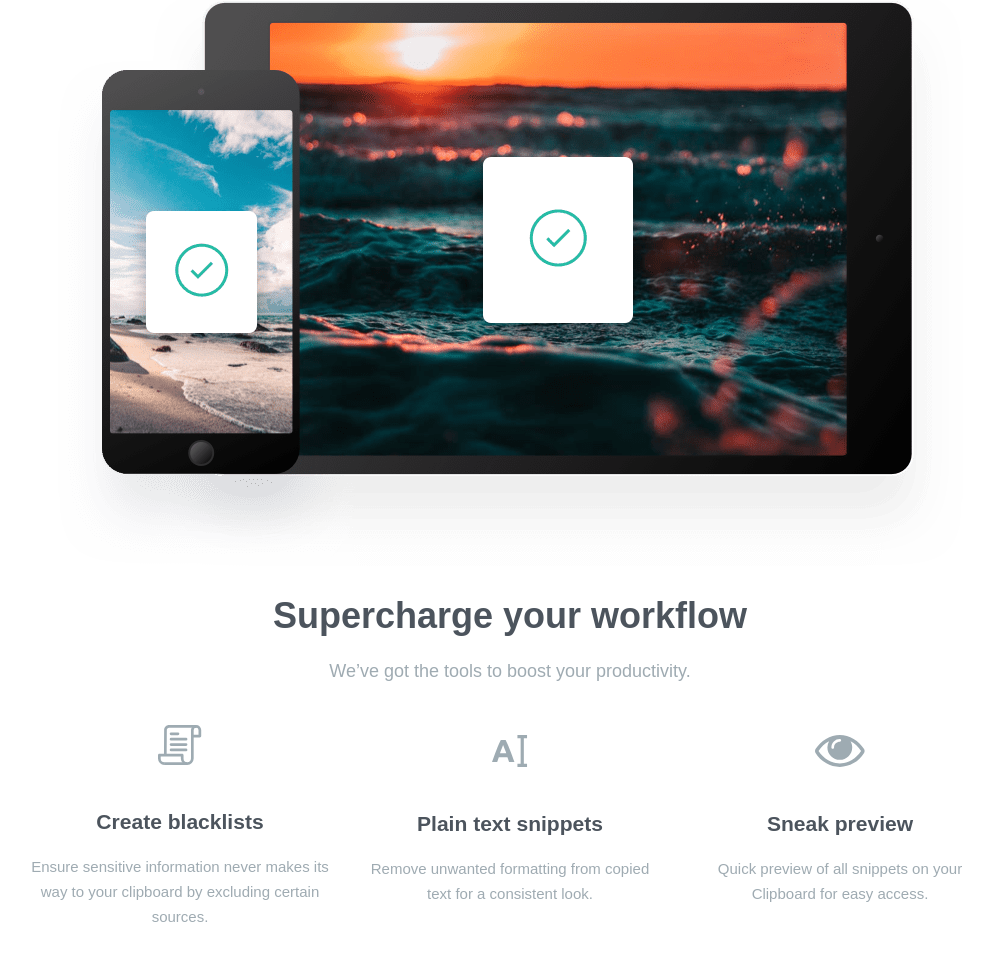
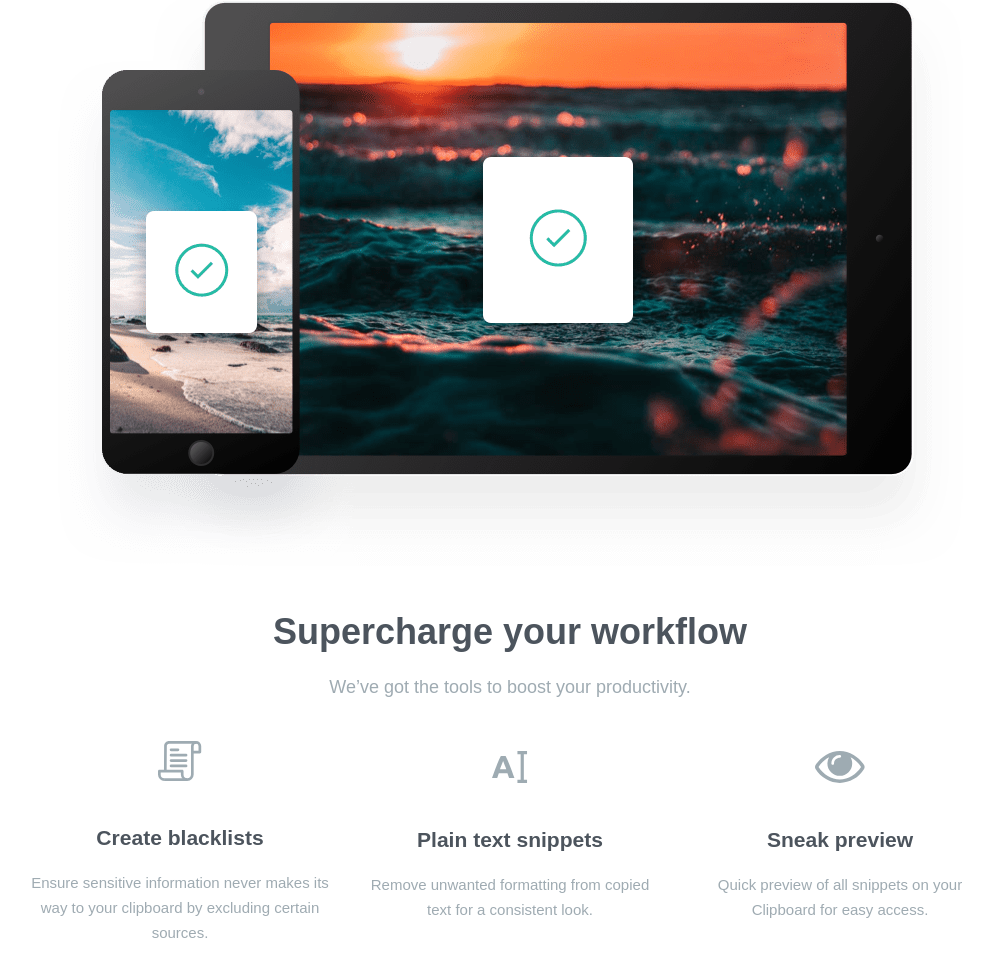
Before and after one commit to MukeshSivakumar/FrontEndMentor_Clipboard-Landing-Page, a plain HTML site: page index.html in a window 1280 px wide. Shown: the part 1778-2754 px from the top of the page, without its empty margins (130-1123 px from the left). Drawn offline with Linux system fonts and the light colour scheme; a web font is replaced by a local one.

Commit message:
margin changes

```diff
--- a/landingpage.css
+++ b/landingpage.css
@@ -22,6 +22,9 @@ body {
     box-sizing: border-box;
 }
 
+body>* {
+    margin : 40px auto;
+}
 h1,h2,h3 {
     color : var(--Dark_Grayish_Blue);
     font-weight: 600;
```
